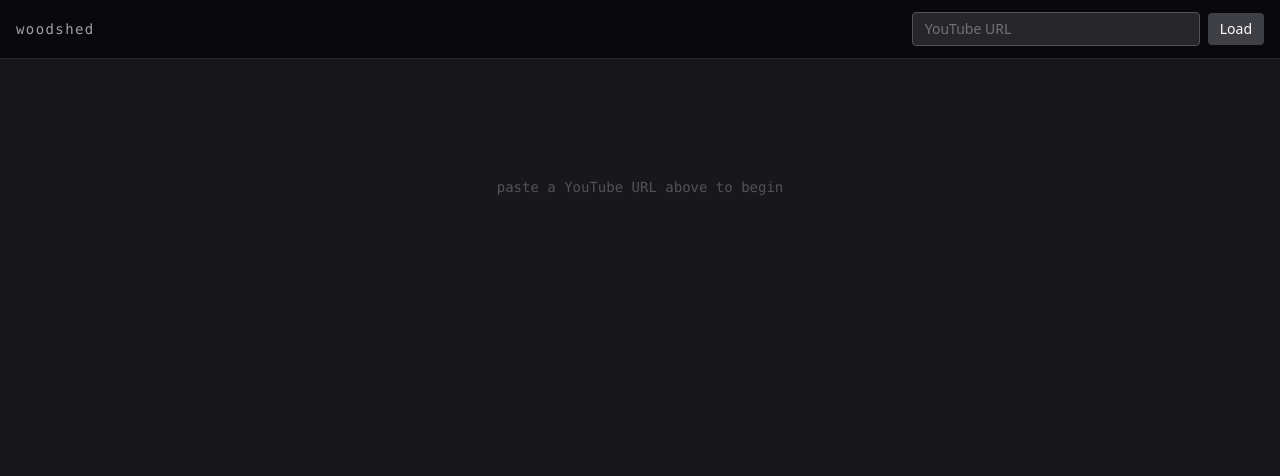
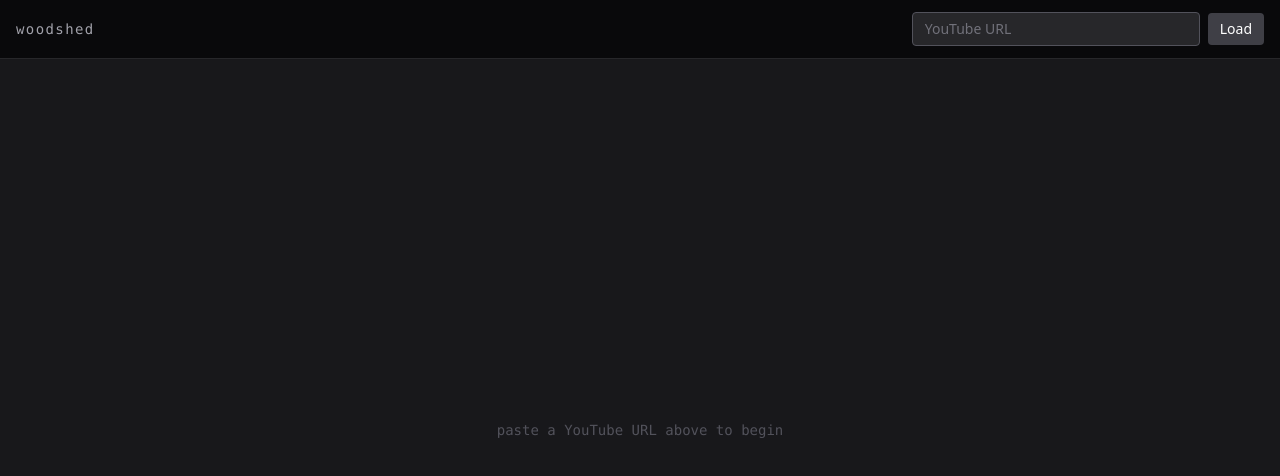
Before and after one commit to roymckenzie4/woodshed, a React (Vite) app: page / in a window 1280 px wide. Shown: the top 476 px of the page. Built offline with nearby package versions, Linux system fonts and the light colour scheme.

Commit message:
fix layout, extract hud component, restore focus after iframe click

```diff
--- a/src/App.jsx
+++ b/src/App.jsx
@@ -15,6 +15,7 @@ function App() {
   const [loopEnd, setLoopEnd] = useState(null)
   const playerRef = useRef(null)
   const inputRef = useRef(null)
+  const appRef = useRef(null)
 
   // Load the YouTube IFrame API script once on mount
   useEffect(() => {
@@ -22,6 +23,16 @@ function App() {
     const tag = document.createElement('script')
     tag.src = 'https://www.youtube.com/iframe_api'
     document.head.appendChild(tag)
+
+    // When the user clicks the YouTube iframe, focus moves into the cross-origin
+    // document and our keydown listener stops firing. Stealing focus back to
+    // document.body on every window blur keeps our shortcuts working while still
+    // letting YouTube register mouse clicks (play/pause, scrubbing, etc.).
+    function handleBlur() {
+      setTimeout(() => appRef.current?.focus(), 0)
+    }
+    window.addEventListener('blur', handleBlur)
+    return () => window.removeEventListener('blur', handleBlur)
   }, [])
 
   // Loop enforcer — polls currentTime every 100ms and seeks back to loopStart
@@ -95,15 +106,15 @@ function App() {
   }
 
   return (
-    <div className="min-h-screen bg-zinc-900 text-white flex flex-col">
+    <div ref={appRef} tabIndex={-1} className="h-screen bg-zinc-900 text-white flex flex-col overflow-hidden outline-none">
       {/* Header */}
-      <header className="flex items-center justify-between px-4 py-3 bg-zinc-950 border-b border-zinc-800">
+      <header className="shrink-0 flex items-center justify-between px-4 py-3 bg-zinc-950 border-b border-zinc-800">
         <span className="font-mono text-zinc-400 text-sm tracking-widest">woodshed</span>
         <UrlInput ref={inputRef} onLoad={setVideoId} />
       </header>
 
       {/* Player */}
-      <main className="flex-1">
+      <main className="flex-1 min-h-0">
         {videoId ? (
           <Player
             videoId={videoId}
@@ -111,7 +122,7 @@ function App() {
             onPlayerReady={handlePlayerReady}
           />
         ) : (
-          <div className="flex items-center justify-center h-64 text-zinc-600 font-mono text-sm">
+          <div className="flex items-center justify-center h-full text-zinc-600 font-mono text-sm">
             paste a YouTube URL above to begin
           </div>
         )}
--- a/src/components/Player.jsx
+++ b/src/components/Player.jsx
@@ -42,7 +42,7 @@ function Player({ videoId, ytReady, onPlayerReady }) {
   if (!videoId) return null
 
   return (
-    <div className="w-full aspect-video bg-black">
+    <div className="w-full h-full bg-black">
       <div id="yt-player" className="w-full h-full" />
     </div>
   )
```
